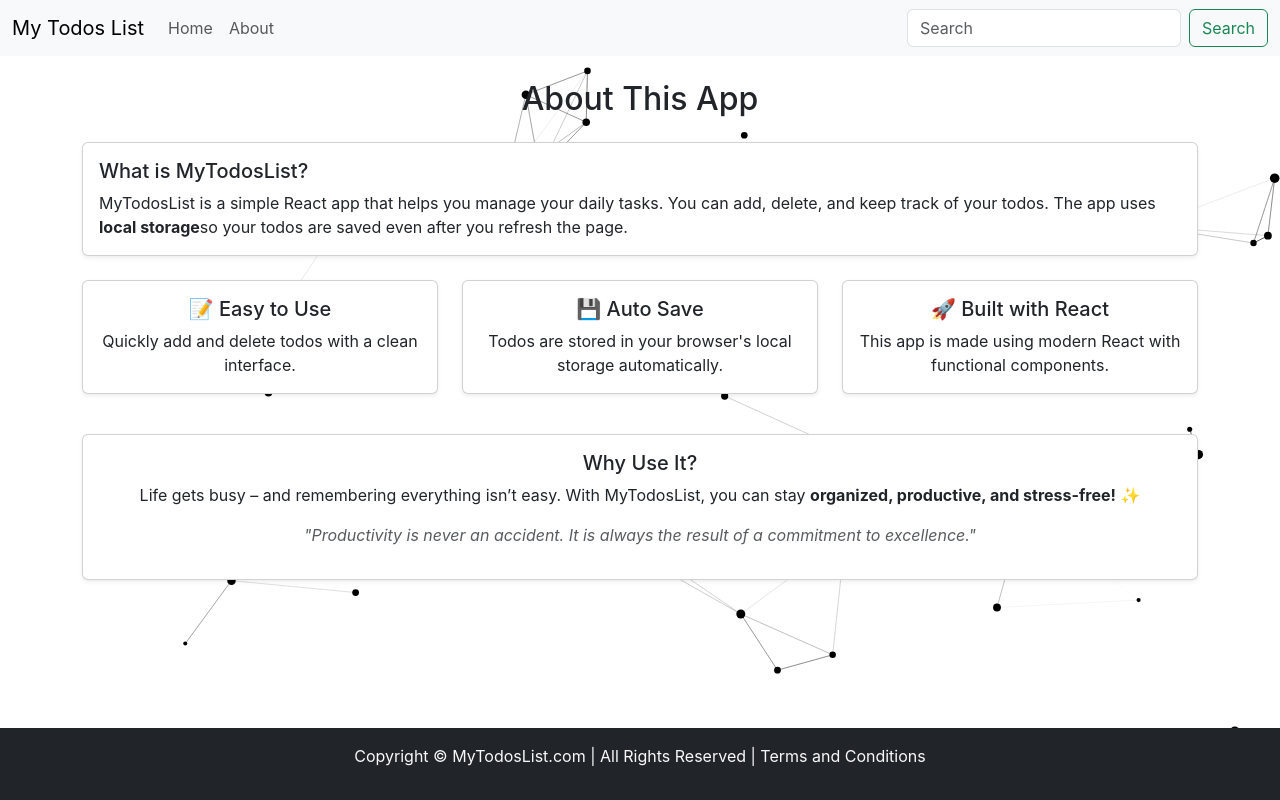
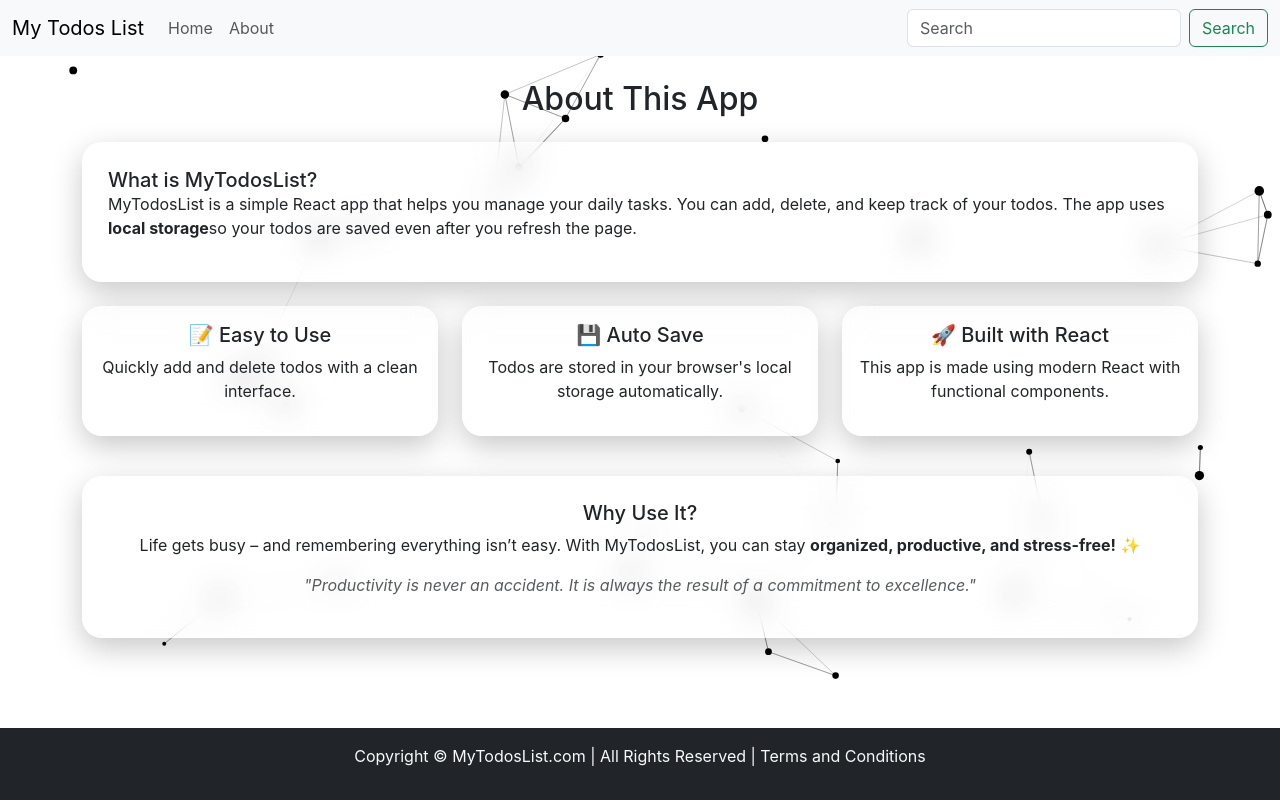
Before and after one commit to Kaamil1206/Todo-app, a React (Create React App) app: page /about in a window 1280 px wide. Built offline with nearby package versions, Linux system fonts and the light colour scheme.

Commit message:
Update About.js

```diff
--- a/src/MyComponents/About.js
+++ b/src/MyComponents/About.js
@@ -1,58 +1,82 @@
 import React from 'react';
+import { motion } from "framer-motion";
 
 export const About = () => {
+    const cardVariants = {
+        hidden: { opacity: 0, y: 30 },
+        visible: { opacity: 1, y: 0 }
+    };
+
     return (
         <div className="container my-4">
-            <h2 className="text-center mb-4">About This App</h2>
+            <motion.h2
+                className="text-center mb-4"
+                initial={{ opacity: 0, y: -20 }}
+                animate={{ opacity: 1, y: 0 }}
+                transition={{ duration: 0.6 }}
+            >
+                About This App
+            </motion.h2>
 
-            <div className="card shadow-sm mb-4">
-                <div className="card-body">
+            {/* Main description card */}
+            <motion.div
+                className="glass-card mb-4"
+                variants={cardVariants}
+                initial="hidden"
+                animate="visible"
+                transition={{ duration: 0.6 }}
+            >
+                <div>
                     <h5 className="card-title">What is MyTodosList?</h5>
-                    <p className="card-text">
+                    <p>
                         MyTodosList is a simple React app that helps you manage your daily tasks.
                         You can add, delete, and keep track of your todos. The app uses <strong>local storage</strong>
                         so your todos are saved even after you refresh the page.
                     </p>
                 </div>
+            </motion.div>
+
+            {/* Three feature cards */}
+            <div className="row text-center mb-4">
+                {[
+                    { title: "📝 Easy to Use", text: "Quickly add and delete todos with a clean interface." },
+                    { title: "💾 Auto Save", text: "Todos are stored in your browser's local storage automatically." },
+                    { title: "🚀 Built with React", text: "This app is made using modern React with functional components." }
+                ].map((feature, idx) => (
+                    <motion.div
+                        className="col-md-4 mb-3"
+                        key={idx}
+                        variants={cardVariants}
+                        initial="hidden"
+                        whileInView="visible"
+                        viewport={{ once: true }}
+                        transition={{ duration: 0.6, delay: idx * 0.2 }}
+                    >
+                        <div className="glass-card p-3 h-100">
+                            <h5>{feature.title}</h5>
+                            <p>{feature.text}</p>
+                        </div>
+                    </motion.div>
+                ))}
             </div>
 
-            <div className="row text-center mb-4">
-                <div className="col-md-4 mb-3">
-                    <div className="card h-100 shadow-sm">
-                        <div className="card-body">
-                            <h5 className="card-title">📝 Easy to Use</h5>
-                            <p className="card-text">Quickly add and delete todos with a clean interface.</p>
-                        </div>
-                    </div>
-                </div>
-                <div className="col-md-4 mb-3">
-                    <div className="card h-100 shadow-sm">
-                        <div className="card-body">
-                            <h5 className="card-title">💾 Auto Save</h5>
-                            <p className="card-text">Todos are stored in your browser's local storage automatically.</p>
-                        </div>
-                    </div>
-                </div>
-                <div className="col-md-4 mb-3">
-                    <div className="card h-100 shadow-sm">
-                        <div className="card-body">
-                            <h5 className="card-title">🚀 Built with React</h5>
-                            <p className="card-text">This app is made using modern React with functional components.</p>
-                        </div>
-                    </div>
-                </div>
-            </div>
-
-            <div className="card shadow-sm">
-                <div className="card-body text-center">
-                    <h5 className="card-title">Why Use It?</h5>
-                    <p className="card-text">
-                        Life gets busy – and remembering everything isn’t easy.
-                        With MyTodosList, you can stay <strong>organized, productive, and stress-free!</strong> ✨
-                    </p>
-                    <p className="text-muted fst-italic">"Productivity is never an accident. It is always the result of a commitment to excellence."</p>
-                </div>
-            </div>
+            {/* Final Why Use It card */}
+            <motion.div
+                className="glass-card text-center p-4"
+                variants={cardVariants}
+                initial="hidden"
+                animate="visible"
+                transition={{ duration: 0.6 }}
+            >
+                <h5>Why Use It?</h5>
+                <p>
+                    Life gets busy – and remembering everything isn’t easy.
+                    With MyTodosList, you can stay <strong>organized, productive, and stress-free!</strong> ✨
+                </p>
+                <p className="text-muted fst-italic">
+                    "Productivity is never an accident. It is always the result of a commitment to excellence."
+                </p>
+            </motion.div>
         </div>
     );
 };
```
